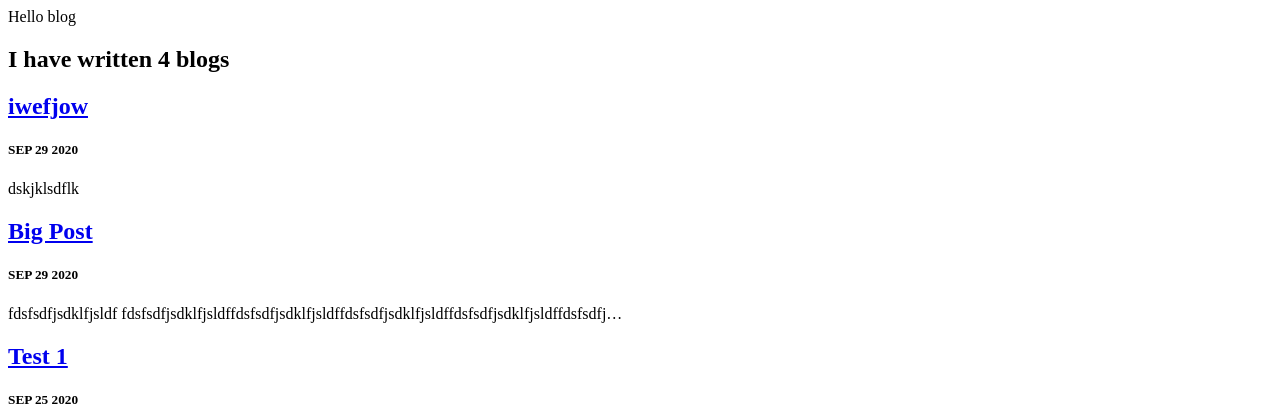
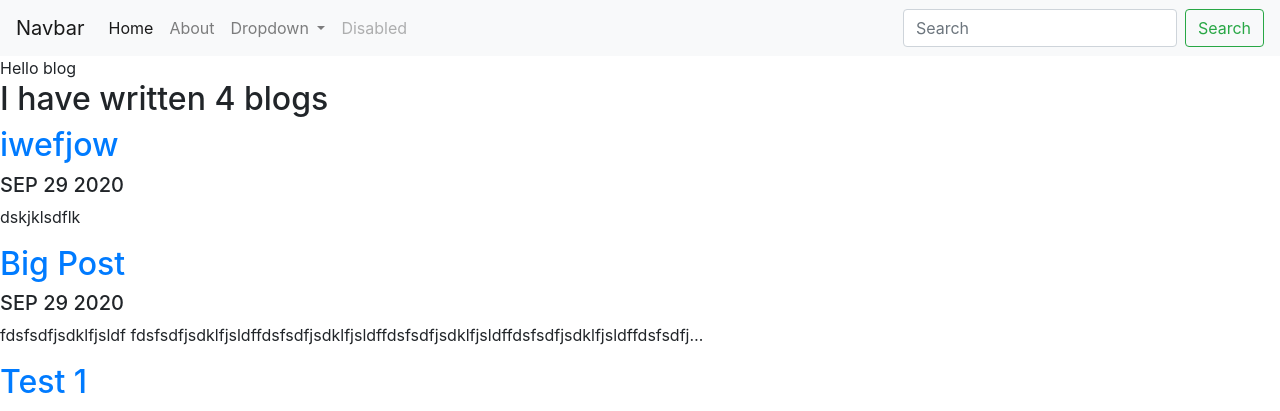
Before and after one commit to sajadalipour7/WebDevelopment-Trainings, a Django app: page /blog/ in a window 1280 px wide. Shown: the top 411 px of the page. Run offline with Django 3.2, Linux system fonts and the light colour scheme; data comes from the database, SQL or seed files in the repository; some libraries are stand-ins or nearby versions.

Commit message:
Front-end

```diff
--- a/Portfolio_ptoject/blog/templates/blog/all_blogs.html
+++ b/Portfolio_ptoject/blog/templates/blog/all_blogs.html
@@ -1,3 +1,6 @@
+{% extends 'portfolio/base.html' %}
+{% block content %}
+
 Hello blog
 
 <h2>I have written {{ blogs.count }} blog{{ blogs.count|pluralize }}</h2>
@@ -8,3 +11,4 @@ Hello blog
     <p>{{ blog.description|safe|truncatechars:100 }}</p>
 
 {% endfor %}
+{% endblock %}
--- a/Portfolio_ptoject/blog/urls.py
+++ b/Portfolio_ptoject/blog/urls.py
@@ -1,7 +1,6 @@
 from django.urls import path
 from django.urls import include
 from . import views
-
 app_name='blog'
 
 urlpatterns = [
--- a/Portfolio_ptoject/blog/views.py
+++ b/Portfolio_ptoject/blog/views.py
@@ -1,12 +1,9 @@
 from django.shortcuts import render,get_object_or_404
 from .models import Blog
-
-
 # Create your views here.
 def all_blogs(request):
-    blogs = Blog.objects.order_by('-date')
-    return render(request, 'blog/all_blogs.html', {'blogs': blogs})
-
+    blogs=Blog.objects.order_by('-date')[:5]
+    return render(request,'blog/all_blogs.html',{'blogs':blogs})
 
 def detail(request, blog_id):
     blog=get_object_or_404(Blog,pk=blog_id)
--- /dev/null
+++ b/Portfolio_ptoject/portfolio/templates/portfolio/base.html
@@ -0,0 +1,57 @@
+<!doctype html>
+<html lang="en">
+  <head>
+    <!-- Required meta tags -->
+    <meta charset="utf-8">
+    <meta name="viewport" content="width=device-width, initial-scale=1, shrink-to-fit=no">
+
+    <!-- Bootstrap CSS -->
+    <link rel="stylesheet" href="https://stackpath.bootstrapcdn.com/bootstrap/4.5.2/css/bootstrap.min.css" integrity="sha384-JcKb8q3iqJ61gNV9KGb8thSsNjpSL0n8PARn9HuZOnIxN0hoP+VmmDGMN5t9UJ0Z" crossorigin="anonymous">
+
+    <title>Hello, world!</title>
+  </head>
+  <body>
+    <nav class="navbar navbar-expand-lg navbar-light bg-light">
+  <a class="navbar-brand" href="#">Navbar</a>
+  <button class="navbar-toggler" type="button" data-toggle="collapse" data-target="#navbarSupportedContent" aria-controls="navbarSupportedContent" aria-expanded="false" aria-label="Toggle navigation">
+    <span class="navbar-toggler-icon"></span>
+  </button>
+
+  <div class="collapse navbar-collapse" id="navbarSupportedContent">
+    <ul class="navbar-nav mr-auto">
+      <li class="nav-item active">
+        <a class="nav-link" href="#">Home <span class="sr-only">(current)</span></a>
+      </li>
+      <li class="nav-item">
+        <a class="nav-link" href="#">About</a>
+      </li>
+      <li class="nav-item dropdown">
+        <a class="nav-link dropdown-toggle" href="#" id="navbarDropdown" role="button" data-toggle="dropdown" aria-haspopup="true" aria-expanded="false">
+          Dropdown
+        </a>
+        <div class="dropdown-menu" aria-labelledby="navbarDropdown">
+          <a class="dropdown-item" href="#">Action</a>
+          <a class="dropdown-item" href="#">Another action</a>
+          <div class="dropdown-divider"></div>
+          <a class="dropdown-item" href="#">Something else here</a>
+        </div>
+      </li>
+      <li class="nav-item">
+        <a class="nav-link disabled" href="#" tabindex="-1" aria-disabled="true">Disabled</a>
+      </li>
+    </ul>
+    <form class="form-inline my-2 my-lg-0">
+      <input class="form-control mr-sm-2" type="search" placeholder="Search" aria-label="Search">
+      <button class="btn btn-outline-success my-2 my-sm-0" type="submit">Search</button>
+    </form>
+  </div>
+</nav>
+
+    {% block content %}{% endblock %}
+    <!-- Optional JavaScript -->
+    <!-- jQuery first, then Popper.js, then Bootstrap JS -->
+    <script src="https://code.jquery.com/jquery-3.5.1.slim.min.js" integrity="sha384-DfXdz2htPH0lsSSs5nCTpuj/zy4C+OGpamoFVy38MVBnE+IbbVYUew+OrCXaRkfj" crossorigin="anonymous"></script>
+    <script src="https://cdn.jsdelivr.net/npm/popper.js@1.16.1/dist/umd/popper.min.js" integrity="sha384-9/reFTGAW83EW2RDu2S0VKaIzap3H66lZH81PoYlFhbGU+6BZp6G7niu735Sk7lN" crossorigin="anonymous"></script>
+    <script src="https://stackpath.bootstrapcdn.com/bootstrap/4.5.2/js/bootstrap.min.js" integrity="sha384-B4gt1jrGC7Jh4AgTPSdUtOBvfO8shuf57BaghqFfPlYxofvL8/KUEfYiJOMMV+rV" crossorigin="anonymous"></script>
+  </body>
+</html>
--- a/Portfolio_ptoject/portfolio/templates/portfolio/home.html
+++ b/Portfolio_ptoject/portfolio/templates/portfolio/home.html
@@ -1,3 +1,7 @@
+{% extends 'portfolio/base.html' %}
+
+{% block content %}
+
     <h1>My portfolio</h1>
     {% load static %}
 
@@ -15,3 +19,5 @@
         <a href="{{ project.url }}">Link</a>
         {% endif %}
     {% endfor %}
+
+{% endblock %}
```
Also changed, not shown: Portfolio_ptoject/blog/templates/blog/detail.html (+7 -1 lines). Lines whose indentation alone changed are shown as unchanged.
